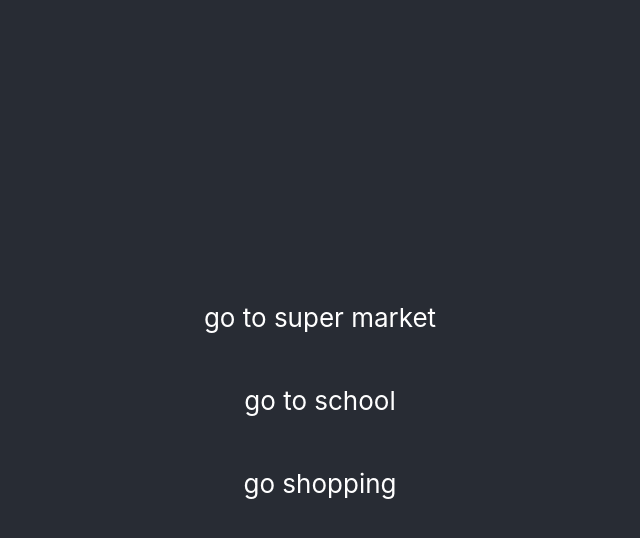
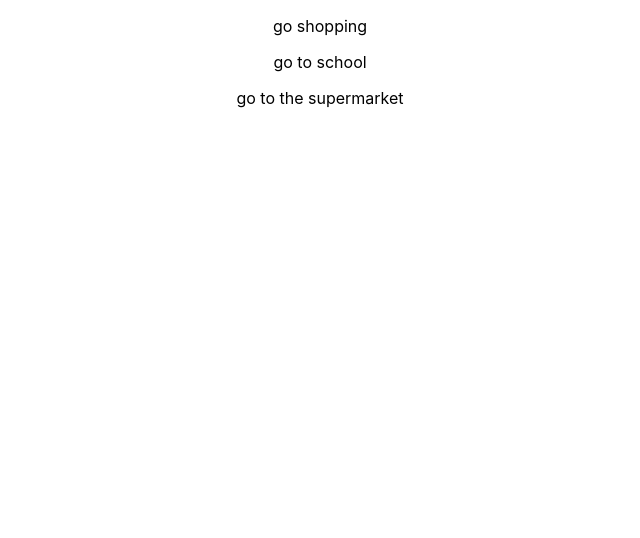
Before and after one commit to duyvt7/react, a React (Create React App) app in the folder test2/: page / in a window 1280 px wide. Shown: the top 538 px of the page, without its empty margins (320-960 px from the left). Built offline with nearby package versions, Linux system fonts and the light colour scheme.

Commit message:
change context to object

```diff
--- a/test2/src/App.js
+++ b/test2/src/App.js
@@ -1,16 +1,26 @@
 
 import './App.css';
 import TodoItem from './component/TodoItem';
-function App() {
-  return (
-    <div className="App">
-      <header className="App-header">
-        <TodoItem title = 'go to super market'/>
-        <TodoItem title= 'go to school'/>
-        <TodoItem title = 'go shopping' />
-      </header>
-    </div>
-  );
+import {Component} from 'react'
+
+class App extends Component{
+  constructor(){
+    super();
+    this.ItemList= [
+      { title:'go shopping'},
+      { title:'go to school'},
+      { title:'go to the supermarket'},
+    ]
+  }
+  render(){
+    return (
+      <div className='App' >
+        {this.ItemList.map((item) =>
+          <TodoItem title={item.title}/>
+        )}
+      </div>
+    )
+
+  }
 }
-
 export default App;
```
